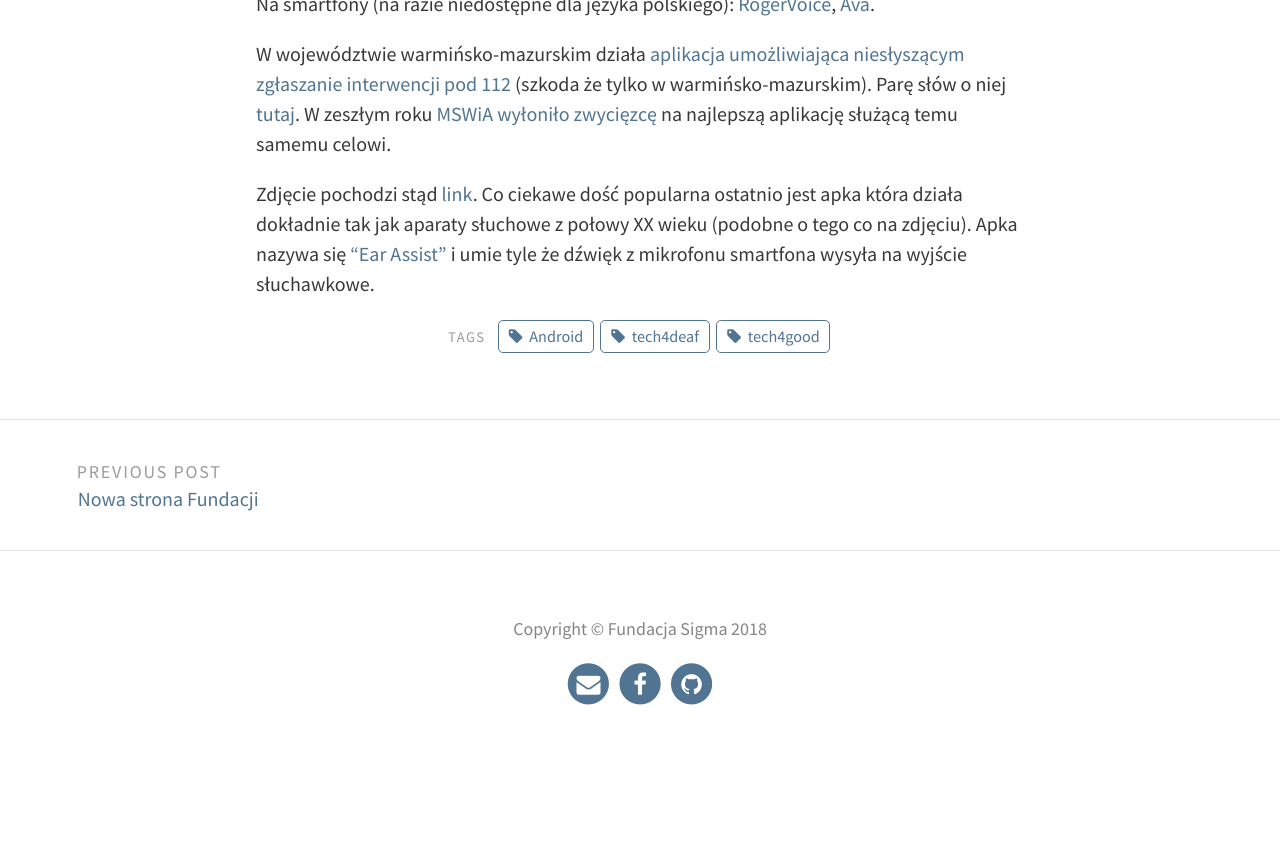
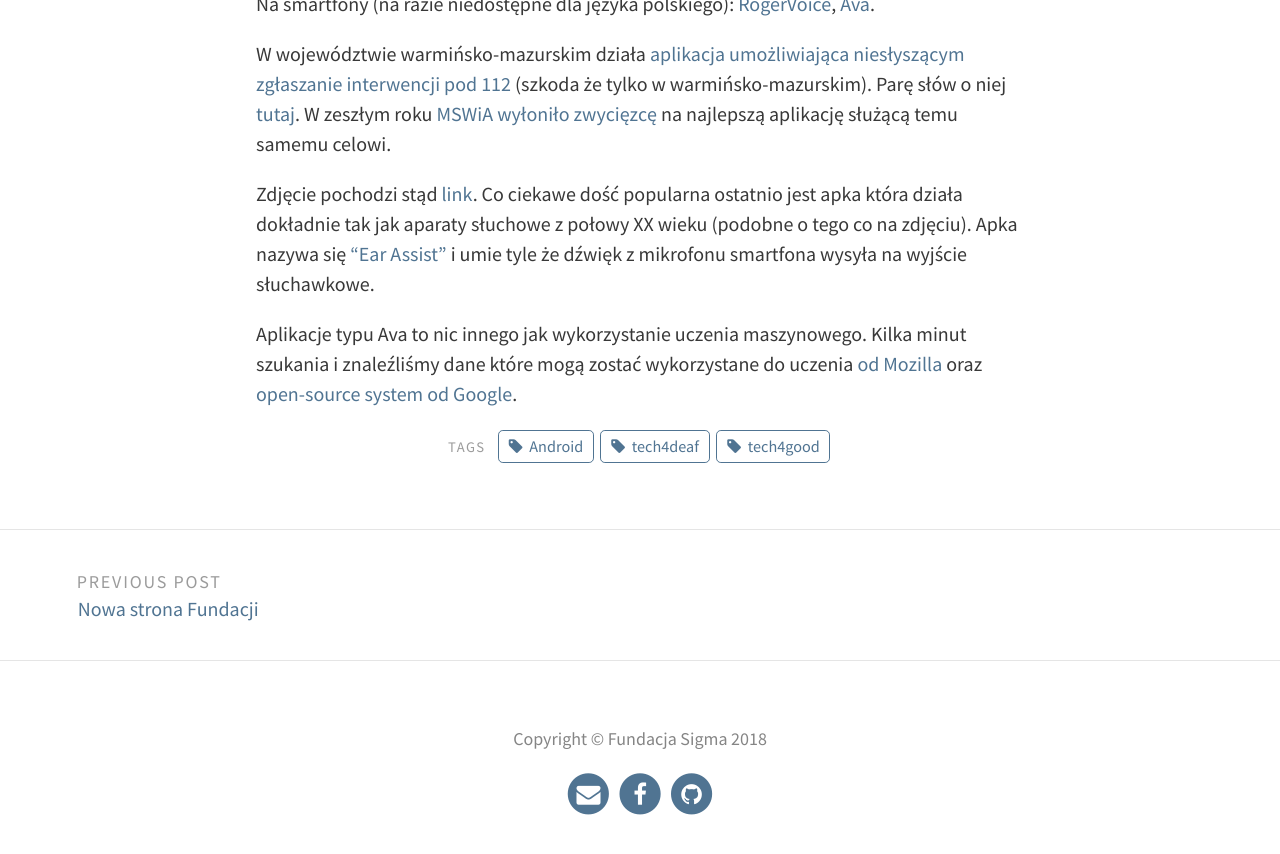
Before and after one commit to SigmaNgo/SigmaNgo.github.io, a Jekyll site: the page built from _posts/2018-10-26-technologie-dla-nieslyszacych.md, in a window 1280 px wide and 900 px high, scrolled down 796 px. Shown: the top 854 px of the window. Built offline with Jekyll 4.4.1, drawn with Linux system fonts in a browser that asks for light colours; comment, search, counter and statistics services are not loaded; before the commit the page ends 1586 px from its top, so only the background shows below that.

Commit message:
Update 2018-10-26-technologie-dla-nieslyszacych.md

```diff
--- a/_posts/2018-10-26-technologie-dla-nieslyszacych.md
+++ b/_posts/2018-10-26-technologie-dla-nieslyszacych.md
@@ -16,3 +16,5 @@ Na smartfony (na razie niedostępne dla języka polskiego): [RogerVoice](https:/
 W województwie warmińsko-mazurskim działa [aplikacja umożliwiająca niesłyszącym zgłaszanie interwencji pod 112](https://play.google.com/store/apps/details?id=pl.sprint.deafhelp&hl=pl) (szkoda że tylko w warmińsko-mazurskim). Parę słów o niej [tutaj](https://www.facebook.com/TVP3Olsztyn/videos/1059346107528628/). W zeszłym roku [MSWiA wyłoniło zwycięzcę](https://www.mswia.gov.pl/pl/aktualnosci/15742,Konkurs-na-aplikacje-mobilna-do-wysylania-zgloszen-alarmowych.html) na najlepszą aplikację służącą temu samemu celowi.
 
 Zdjęcie pochodzi stąd [link](https://www.flickr.com/photos/51764518@N02/10841420004/in/photostream/). Co ciekawe dość popularna ostatnio jest apka która działa dokładnie tak jak aparaty słuchowe z połowy XX wieku (podobne o tego co na zdjęciu). Apka nazywa się ["Ear Assist" ](https://www.youtube.com/watch?v=vgO7nX90_aQ) i umie tyle że dźwięk z mikrofonu smartfona wysyła na wyjście słuchawkowe.
+
+Aplikacje typu Ava to nic innego jak wykorzystanie uczenia maszynowego. Kilka minut szukania i znaleźliśmy dane które mogą zostać wykorzystane do uczenia [od Mozilla](https://blog.mozilla.org/press-pl/2017/11/30/common-voice-mozilla-udostepnia-drugi-co-do-wielkosci-zbior-danych-glosowych/) oraz [open-source system od Google](https://www.tensorflow.org/).
```
